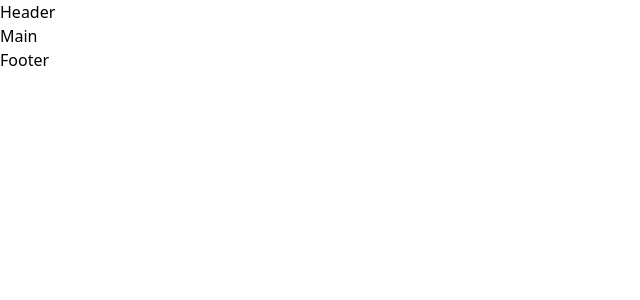
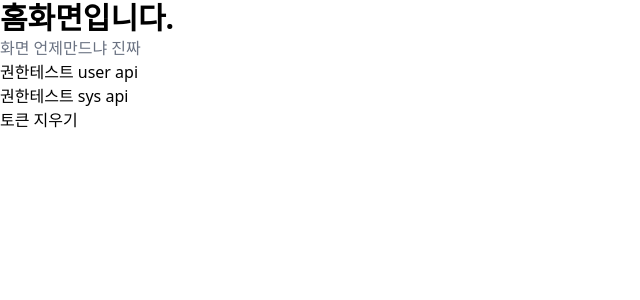
Before and after one commit to DongJunCoding/trip-mate, a React (Vite) app in the folder frontend/: page / in a window 1280 px wide. Shown: the top 300 px of the page, without its empty margins (0-640 px from the left). Built offline with nearby package versions, Linux system fonts and the light colour scheme; no server answers.

Commit message:
react router 설정

```diff
--- a/frontend/src/App.jsx
+++ b/frontend/src/App.jsx
@@ -1,10 +1,7 @@
-import { useState } from "react";
-import { BrowserRouter, Routes, Route } from "react-router-dom";
-
-import Layout from "./layout/index";
+import Router from "./config/router/router";
 
 function App() {
-  return <Layout />;
+  return <Router />;
 }
 
 export default App;
--- /dev/null
+++ b/frontend/src/config/router/Router.jsx
@@ -0,0 +1,18 @@
+import { BrowserRouter, Route, Routes } from "react-router-dom";
+import HomePage from "../../views/home/Home";
+import LoginPage from "../../views/user/login/Login";
+import SignupPage from "../../views/user/signup/Signup";
+
+const Router = () => {
+  return (
+    <BrowserRouter>
+      <Routes>
+        <Route path="/" element={<HomePage />} />
+        <Route path="/login" element={<LoginPage />} />
+        <Route path="/signUp" element={<SignupPage />} />
+      </Routes>
+    </BrowserRouter>
+  );
+};
+
+export default Router;
```
